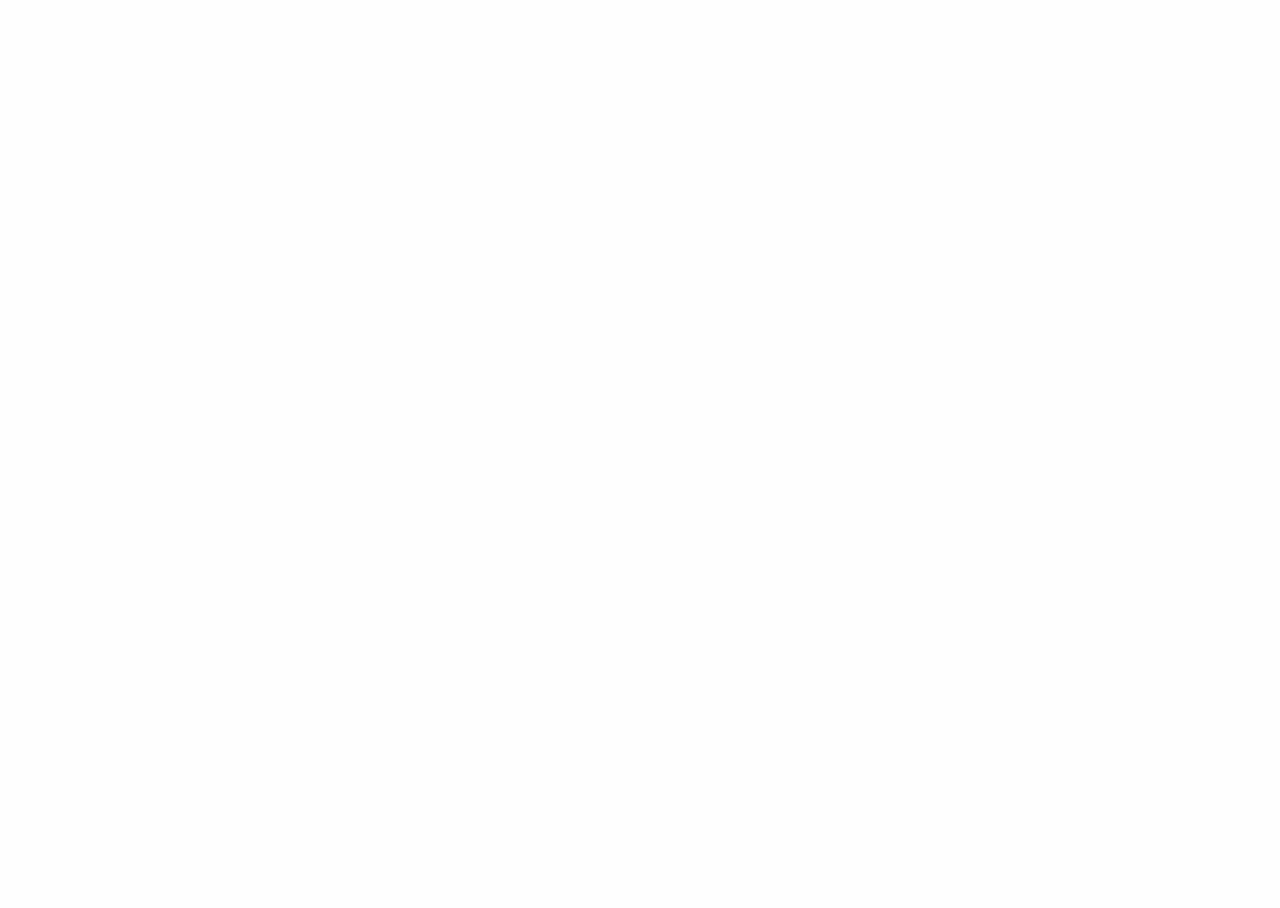
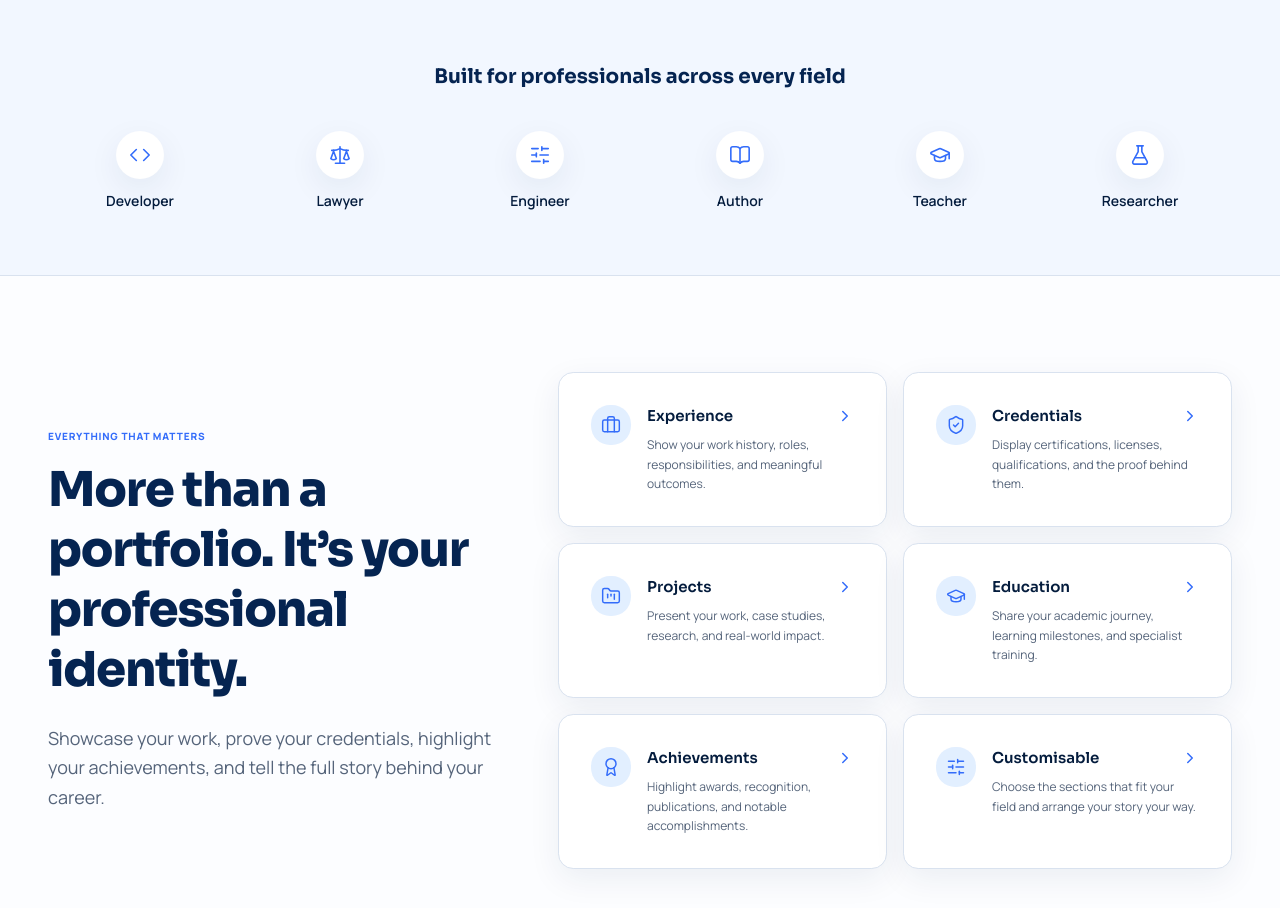
Before and after one commit to arinzeprogress01-gif/MyPorfolio_Website, a React (Vite) app in the folder Portfolio_Frontend/: page / in a window 1280 px wide. Shown: the part 760-1668 px from the top of the page. Before the commit the page ends 800 px from the top, so only its background shows below. Built offline with nearby package versions, Linux system fonts and the light colour scheme.

Commit message:
feat(landing): add professions strip and features section

```diff
--- a/Portfolio_Frontend/src/App.jsx
+++ b/Portfolio_Frontend/src/App.jsx
@@ -1,8 +1,7 @@
 import Navbar from './components/layouts/Navbar'
-// import Section from './components/ui/Section'
-// import Container from './components/ui/Container'
-// import Card from './components/ui/Card'
 import Hero from './features/landing/Hero'
+import ProfessionsStrip from './features/landing/ProfessionsStrip'
+import Features from './features/landing/Features'
 
 export default function App() {
   return (
@@ -10,19 +9,8 @@
       <Navbar />
       <main>
         <Hero />
-
-        {/* <Section id="features" spacing="sm" tone="subtle">
-          <Container>
-            <div className="grid gap-4 md:grid-cols-3">
-              {['Experience', 'Credentials', 'Projects'].map((title) => (
-                <Card key={title} hoverable>
-                  <h3 className="font-display font-semibold">{title}</h3>
-                  <p className="mt-2 text-sm text-muted-foreground">Card test text.</p>
-                </Card>
-              ))}
-            </div>
-          </Container>
-        </Section> */}
+        <ProfessionsStrip />
+        <Features />
       </main>
     </div>
   )
--- /dev/null
+++ b/Portfolio_Frontend/src/components/ui/IconBadge.jsx
@@ -0,0 +1,14 @@
+import { cn } from '../../lib/cn'
+
+const shapes = {
+  square: 'size-10 rounded-2xl bg-accent-soft',
+  circle: 'size-12 rounded-full bg-card shadow-soft',
+}
+
+export default function IconBadge({ icon: Icon, shape = 'square', className }) {
+  return (
+    <span className={cn('flex shrink-0 items-center justify-center text-accent', shapes[shape], className)}>
+      <Icon size={shape === 'square' ? 20 : 22} strokeWidth={1.75} />
+    </span>
+  )
+}
--- /dev/null
+++ b/Portfolio_Frontend/src/features/landing/Features.jsx
@@ -0,0 +1,44 @@
+import { ChevronRight } from 'lucide-react'
+import Section from '../../components/ui/Section'
+import Container from '../../components/ui/Container'
+import Card from '../../components/ui/Card'
+import IconBadge from '../../components/ui/IconBadge'
+import { features } from './data/features'
+
+export default function Features() {
+  return (
+    <Section id="features" spacing="md">
+      <Container size="2xl">
+        <div className="grid items-center gap-12 lg:grid-cols-12 lg:gap-10">
+          {/* Left: text */}
+          <div className="lg:col-span-5">
+            <p className="eyebrow">Everything that matters</p>
+            <h2 className="mt-4 font-display text-3xl font-extrabold leading-tight tracking-tight text-primary sm:text-4xl lg:text-5xl">
+              More than a portfolio. It&rsquo;s your professional identity.
+            </h2>
+            <p className="mt-6 max-w-lg text-base leading-relaxed text-muted-foreground sm:text-lg">
+              Showcase your work, prove your credentials, highlight your achievements,
+              and tell the full story behind your career.
+            </p>
+          </div>
+
+          {/* Right: cards */}
+          <div className="grid gap-4 sm:grid-cols-2 lg:col-span-7">
+            {features.map(({ title, description, icon }) => (
+              <Card key={title} hoverable padding="lg" className="flex gap-4  cursor-pointer">
+                <IconBadge icon={icon} />
+                <div className="min-w-0 flex-1">
+                  <div className="flex items-center justify-between gap-2">
+                    <h3 className="font-display text-[15px] font-semibold text-foreground">{title}</h3>
+                    <ChevronRight size={18} className="text-accent" aria-hidden="true" />
+                  </div>
+                  <p className="mt-2 text-xs leading-relaxed text-muted-foreground">{description}</p>
+                </div>
+              </Card>
+            ))}
+          </div>
+        </div>
+      </Container>
+    </Section>
+  )
+}
--- /dev/null
+++ b/Portfolio_Frontend/src/features/landing/ProfessionsStrip.jsx
@@ -0,0 +1,34 @@
+import Section from '../../components/ui/Section'
+import Container from '../../components/ui/Container'
+import IconBadge from '../../components/ui/IconBadge'
+import { professions } from './data/professions'
+
+export default function ProfessionsStrip() {
+  return (
+    <Section id="professionals" spacing="sm" tone="subtle" className="border-y border-border">
+      <Container size="xl">
+        <h2 className="text-center font-display text-lg font-bold text-primary sm:text-xl">
+          Built for professionals across every field
+        </h2>
+
+        <ul className="mt-10 grid grid-cols-2 gap-x-4 gap-y-8 sm:grid-cols-3 lg:grid-cols-6">
+          {professions.map(({ label, icon }) => (
+            <li
+              key={label}
+              className="group flex cursor-default flex-col items-center gap-3 transition duration-300 ease-out hover:-translate-y-2 motion-reduce:transition-none motion-reduce:hover:translate-y-0"
+            >
+              <IconBadge
+                icon={icon}
+                shape="circle"
+                className="transition duration-300 group-hover:bg-accent group-hover:text-accent-foreground group-hover:shadow-accent"
+              />
+              <span className="text-sm font-semibold text-foreground transition-colors duration-300 group-hover:text-accent">
+                {label}
+              </span>
+            </li>
+          ))}
+        </ul>
+      </Container>
+    </Section>
+  )
+}
--- /dev/null
+++ b/Portfolio_Frontend/src/features/landing/data/features.js
@@ -0,0 +1,34 @@
+import { Briefcase, ShieldCheck, FolderKanban, GraduationCap, Award, SlidersHorizontal } from 'lucide-react'
+
+export const features = [
+  {
+    title: 'Experience',
+    description: 'Show your work history, roles, responsibilities, and meaningful outcomes.',
+    icon: Briefcase,
+  },
+  {
+    title: 'Credentials',
+    description: 'Display certifications, licenses, qualifications, and the proof behind them.',
+    icon: ShieldCheck,
+  },
+  {
+    title: 'Projects',
+    description: 'Present your work, case studies, research, and real-world impact.',
+    icon: FolderKanban,
+  },
+  {
+    title: 'Education',
+    description: 'Share your academic journey, learning milestones, and specialist training.',
+    icon: GraduationCap,
+  },
+  {
+    title: 'Achievements',
+    description: 'Highlight awards, recognition, publications, and notable accomplishments.',
+    icon: Award,
+  },
+  {
+    title: 'Customisable',
+    description: 'Choose the sections that fit your field and arrange your story your way.',
+    icon: SlidersHorizontal,
+  },
+]
--- /dev/null
+++ b/Portfolio_Frontend/src/features/landing/data/professions.js
@@ -0,0 +1,10 @@
+import { Code, Scale, SlidersHorizontal, BookOpen, GraduationCap, FlaskConical } from 'lucide-react'
+
+export const professions = [
+  { label: 'Developer', icon: Code },
+  { label: 'Lawyer', icon: Scale },
+  { label: 'Engineer', icon: SlidersHorizontal },
+  { label: 'Author', icon: BookOpen },
+  { label: 'Teacher', icon: GraduationCap },
+  { label: 'Researcher', icon: FlaskConical },
+]
```
